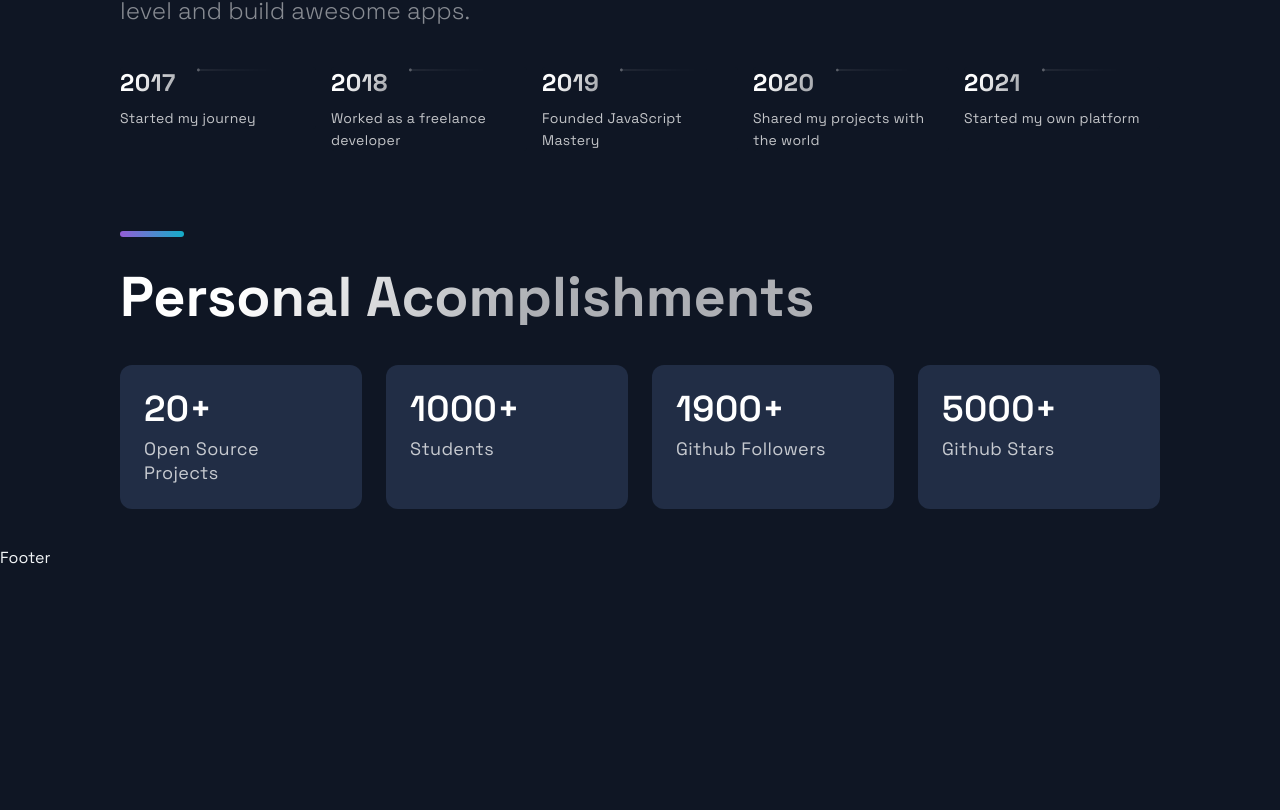
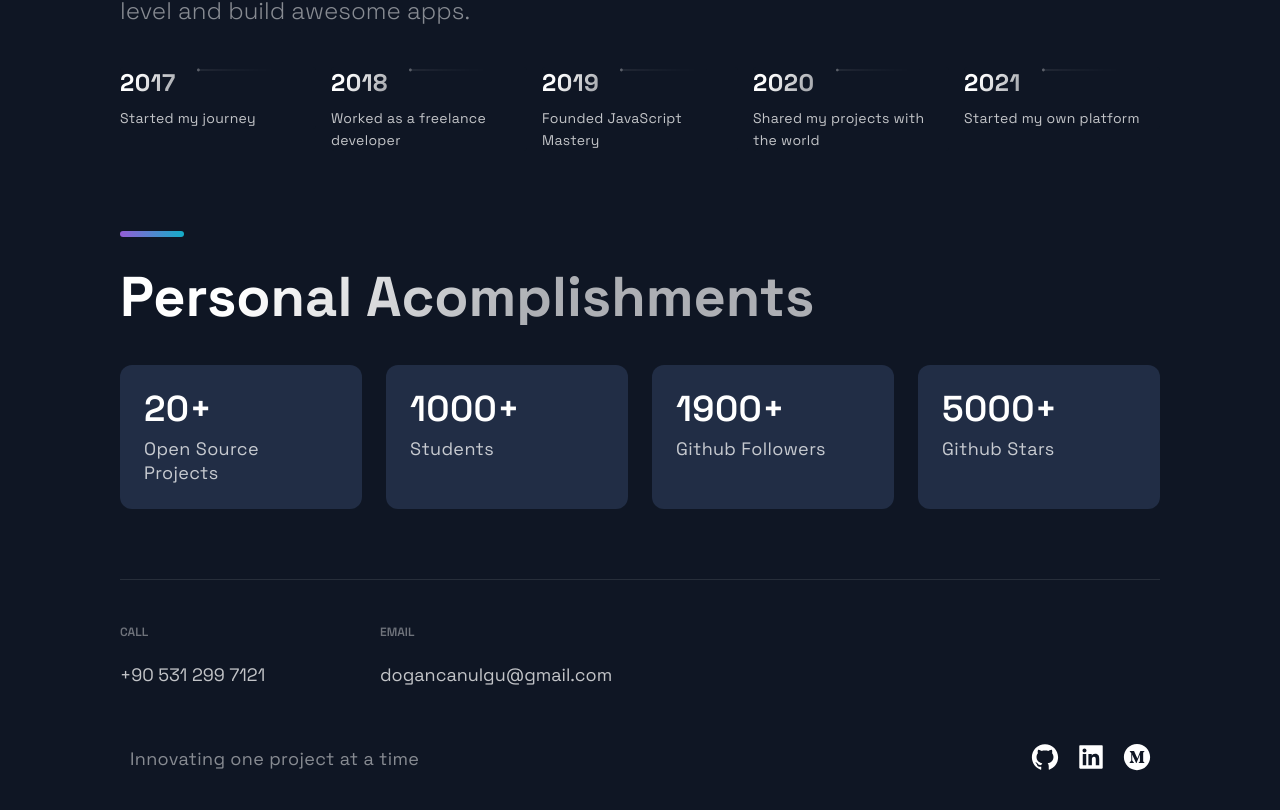
Before and after one commit to dogancanulgu/portfolio-website, a Next.js app: page / in a window 1280 px wide. Shown: the part 2820-3630 px from the top of the page. Before the commit the page ends 3388 px from the top, so only its background shows below. Built offline with nearby package versions, Linux system fonts and the light colour scheme.

Commit message:
Add Footer

```diff
--- a/src/components/Footer/Footer.js
+++ b/src/components/Footer/Footer.js
@@ -1,14 +1,58 @@
 import React from 'react';
-import { AiFillGithub, AiFillInstagram, AiFillLinkedin } from 'react-icons/ai';
+import {
+  AiFillGithub,
+  AiFillMediumCircle,
+  AiFillLinkedin,
+} from 'react-icons/ai';
 
 import { SocialIcons } from '../Header/HeaderStyles';
-import { CompanyContainer, FooterWrapper, LinkColumn, LinkItem, LinkList, LinkTitle, Slogan, SocialContainer, SocialIconsContainer } from './FooterStyles';
+import {
+  CompanyContainer,
+  FooterWrapper,
+  LinkColumn,
+  LinkItem,
+  LinkList,
+  LinkTitle,
+  Slogan,
+  SocialContainer,
+  SocialIconsContainer,
+} from './FooterStyles';
 
 const Footer = () => {
   return (
-    <div>
-      Footer
-    </div>
+    <FooterWrapper>
+      <LinkList>
+        <LinkColumn>
+          <LinkTitle>Call</LinkTitle>
+          <LinkItem href='tel:+90-531-299-7121'>+90 531 299 7121</LinkItem>
+        </LinkColumn>
+        <LinkColumn>
+          <LinkTitle>Email</LinkTitle>
+          <LinkItem href='mailto:dogancanulgu@gmail.com'>
+            dogancanulgu@gmail.com
+          </LinkItem>
+        </LinkColumn>
+      </LinkList>
+      <SocialIconsContainer>
+        <CompanyContainer>
+          <Slogan>Innovating one project at a time</Slogan>
+        </CompanyContainer>
+        <SocialContainer>
+          <SocialIcons href='https://github.com/dogancanulgu' target='_blank'>
+            <AiFillGithub size='3rem' />
+          </SocialIcons>
+          <SocialIcons
+            href='https://www.linkedin.com/in/dogancanulgu/'
+            target='_blank'
+          >
+            <AiFillLinkedin size='3rem' />
+          </SocialIcons>
+          <SocialIcons href='https://medium.com/@dogancanulgu' target='_blank'>
+            <AiFillMediumCircle size='3rem' />
+          </SocialIcons>
+        </SocialContainer>
+      </SocialIconsContainer>
+    </FooterWrapper>
   );
 };
 
```
